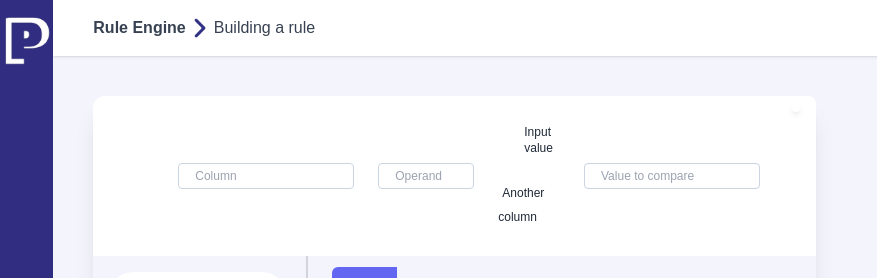
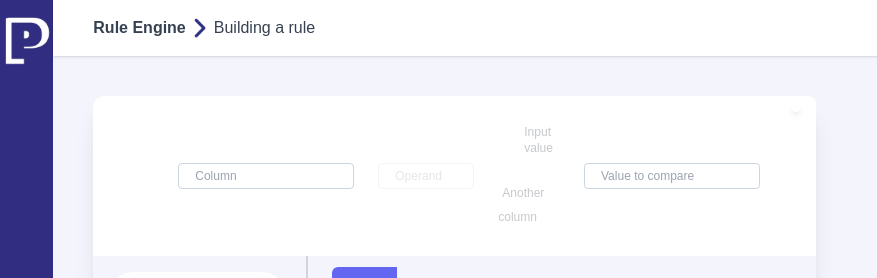
Before and after one commit to nicolaspenagos/rules-engine-front, a Vue app: page / in a window 1280 px wide. Shown: the top 278 px of the page, without its empty margins (0-877 px from the left). Built offline with nearby package versions, Linux system fonts and the light colour scheme; a web font is replaced by a local one.

Commit message:
feat(operand): set operand is now reactive

```diff
--- a/src/components/expression/Operand.vue
+++ b/src/components/expression/Operand.vue
@@ -10,8 +10,9 @@
       readonly
       @focus="modal=true"
       placeholder="Operand"
+      :class="inputValid"
     />
-    <div v-if="filteredOption && modal" class="z-9">
+    <div v-if="filteredOption && modal && (inputValid=='')" class="z-9">
       <ul class="w-24 text-slate-500 text-sm shadow-lg  absolute bg-white z-10">
         <li
           v-for="(option, index) in filteredOption"
@@ -27,6 +28,10 @@
 </template>
 
 <script>
+import { mapStores } from "pinia";
+import { useExpressionsStore } from "../../stores/expressions/expressions.js";
+import { useTableStore } from "../../stores/table/table.js";
+
 export default {
   props: {
     expressionId: String,
@@ -35,26 +40,42 @@ export default {
   data() {
     return {
       option: '',
-      options: ['>', '=', '<'],
+      options:[],
       filteredOption: [],
       modal:false
     };
   },
   methods: {
     filterOptions() {
-      this.filteredOption = this.options.filter((option) => {
-        return option.toLocaleLowerCase().startsWith(this.option.toLowerCase());
-      });
+      this.filteredOption = this.options;
     },
     setOption(option) {
       this.option = option;
       this.modal = false;
+      this.expressionsStore.setOperand(this.expressionGroupIndex, this.expressionId, option)
     },
+
   },
   mounted(){
     if(this.option.length==0)
         this.filteredOption = this.options;
     this.filterOptions();
+  },
+  computed:{
+    ...mapStores(useTableStore, useExpressionsStore),
+    inputValid(){
+
+
+      let currentExpression = this.expressionsStore.getCurrentExpression(this.expressionGroupIndex, this.expressionId);
+
+      this.options = this.tableStore.getOperands(this.tableStore.getColumnType(currentExpression.column));
+      if (this.option.length == 0) this.filteredOptions = this.options;
+    this.filterOptions();
+      console.log(this.options)
+      return (this.tableStore.isValidColumn(currentExpression.column))?'':'opacity-25';
+
+    }
+
   }
 };
 </script>
--- a/src/components/expression/Type.vue
+++ b/src/components/expression/Type.vue
@@ -1,5 +1,5 @@
 <template>
-  <div class="flex flex-col items-start">
+  <div class="flex flex-col items-start"     :class="inputValid">
     <div class="flex">
       <RadioButton inputId="type1" name="type" value="Input" v-model="type" />
       <label for="type1" class="text-gray-800 text-xs ml-1">Input value</label>
@@ -15,6 +15,10 @@
 
   <script>
 import RadioButton from "primevue/radiobutton";
+import { mapStores } from "pinia";
+import { useExpressionsStore } from "../../stores/expressions/expressions.js";
+import { useTableStore } from "../../stores/table/table.js";
+
 export default {
   props: {
     expressionId: String,
@@ -33,5 +37,14 @@ export default {
       type: null,
     };
   },
-};
+  computed:{
+    ...mapStores(useTableStore, useExpressionsStore),
+    inputValid(){
+
+      let currentExpression = this.expressionsStore.getCurrentExpression(this.expressionGroupIndex, this.expressionId);
+      return (currentExpression.operand=='')?'opacity-25':'';
+
+    }
+  }
+}
 </script>
--- a/src/components/ui-utils/Autocomplete.vue
+++ b/src/components/ui-utils/Autocomplete.vue
@@ -15,6 +15,7 @@
       text-xs text-gray-800 text-sm
       w-44
     "
+    :class="inputValid"
     v-model="option"
     autocomplete="off"
     @input="filterOptions"
@@ -37,6 +38,7 @@
 <script>
 import { mapStores } from "pinia";
 import { useExpressionsStore } from "../../stores/expressions/expressions.js";
+import { useTableStore } from "../../stores/table/table.js";
 export default {
   props: {
     placeholderMsg: String,
@@ -46,7 +48,6 @@ export default {
   data() {
     return {
       option: "",
-      options: ["Name", "Lastame", "Age", "Country", "City"],
       filteredOptions: [],
       modal: false,
     };
@@ -54,7 +55,7 @@ export default {
   methods: {
     filterOptions() {
       this.filteredOptions = this.options.filter((option) => {
-        return option.toLocaleLowerCase().startsWith(this.option.toLowerCase());
+        return option.toLowerCase().startsWith(this.option.toLowerCase());
       });
     },
     setOption(filteredOption) {
@@ -62,7 +63,11 @@ export default {
       this.modal = false;
     },
     setColumn() {
-      this.expressionsStore.setColumn(this.expressionGroupIndex, this.expressionId, this.option);
+      this.expressionsStore.setColumn(
+        this.expressionGroupIndex,
+        this.expressionId,
+        this.option
+      );
     },
   },
   mounted() {
@@ -70,14 +75,20 @@ export default {
     this.filterOptions();
   },
   computed: {
-    ...mapStores(useExpressionsStore),
+    ...mapStores(useExpressionsStore, useTableStore),
+    options(){
+      return  this.tableStore.getColumnsNames();
+    },
+    inputValid(){
+      return (this.tableStore.isValidColumn(this.option))?'':'invalidInputText';
+    }
   },
-  watch:{
-    option(){
-      if(this.option!=""){
+  watch: {
+    option() {
+      if (this.option != "") {
         this.setColumn();
       }
-    }
-  }
+    },
+  },
 };
 </script>
--- a/src/components/ui-utils/RemoveExpressionBtn.vue
+++ b/src/components/ui-utils/RemoveExpressionBtn.vue
@@ -39,7 +39,7 @@ export default {
   }, computed: {
     ...mapStores(useExpressionsStore),
   }, mounted(){
-    console.log(this.index)
+
   }
 };
 </script>
--- a/src/main.css
+++ b/src/main.css
@@ -28,3 +28,7 @@ body {
 .zTop {
     z-index: 40;
 }
+
+.invalidInputText {
+    color: #E21C47 !important;
+}
--- a/src/model/ExpressionModel.js
+++ b/src/model/ExpressionModel.js
@@ -1,8 +1,16 @@
+export const GREATER = '>';
+export const LOWER = '<';
+export const EQUAL = '==';
+export const DIFFERENT = '!=';
+export const IS_TRUE = 'isTrue';
+export const IS_FALSE = 'isFalse';
+export const ROOT = 'root';
+
 export class ExpressionModel {
     constructor() {
         this.column = '';
         this.operand = '';
-        this.isColumn = false;
+        this.isColumn = '';
         this.value = '';
     }
 }
--- a/src/stores/expressions/expressions.js
+++ b/src/stores/expressions/expressions.js
@@ -60,9 +60,13 @@ export const useExpressionsStore = defineStore("expressions", {
 
         setColumn(index, id, column) {
             this.expressions[index].get(id).column = column;
+        },
+        getCurrentExpression(index, id) {
+            return this.expressions[index].get(id);
+        },
+        setOperand(index, id, operand) {
+            this.expressions[index].get(id).operand = operand;
         }
-
-
 
     }
 });
--- a/src/stores/table/table.js
+++ b/src/stores/table/table.js
@@ -1,13 +1,16 @@
 import { defineStore } from "pinia";
-import { Column } from "../../model/Column";
+import { Column, NUMBER, STRING } from "../../model/Column";
+import { LOWER, GREATER, EQUAL, DIFFERENT } from '../../model/ExpressionModel';
+import { useExpressionsStore } from "../expressions/expressions";
 export const useTableStore = defineStore("table", {
     state: () => ({
-        columns: []
+        columns: [new Column('Age', NUMBER), new Column('Name', STRING), new Column('Lastame', STRING)]
     }),
     getters: {
 
     },
     actions: {
+
         addColumn(newColumn) {
 
             if (!newColumn instanceof Column)
@@ -23,6 +26,56 @@ export const useTableStore = defineStore("table", {
             columns.forEach(col => {
                 this.addColumn(col);
             });
+        },
+        isValidColumn(column) {
+            return this.getColumnsNames().includes(column);
+        },
+
+        getOperands(type) {
+
+
+
+            if (type == '')
+                return [];
+
+
+
+            switch (type) {
+                case NUMBER:
+                    console.log('aa');
+                    return [LOWER, EQUAL, GREATER];
+                case STRING:
+                    console.log('bb');
+                    return [EQUAL, DIFFERENT];
+            }
+        },
+        getColumnsNames() {
+            let cols = [];
+            this.columns.forEach((col) => {
+                cols.push(col.name);
+            });
+
+            return cols;
+        },
+
+        getColumnType(columnName) {
+
+            console.log(this.searchByName(columnName));
+            if (columnName != '' && this.searchByName(columnName) != -1)
+                return this.columns[this.searchByName(columnName)].type;
+            return '';
+        },
+        searchByName(columnName) {
+
+            for (let i = 0; i < this.columns.length; i++) {
+                if (this.columns[i].name == columnName) {
+                    return i;
+                }
+            }
+
+            return -1;
         }
+
+
     }
 });
--- a/src/utils/validators/validators.js
+++ b/src/utils/validators/validators.js
@@ -26,7 +26,7 @@ export function getValidColumns(selectedColumn, columns) {
 function isValid(selectedColumn, currentColumn) {
 
     if (selectedColumn.name != currentColumn.name && selectedColumn.type == currentColumn.type) {
-        console.log("=====");
+
         return true;
     }
     return false;
```
Also changed, not shown: 1 other file (tests, documents, lock files or other folders).
